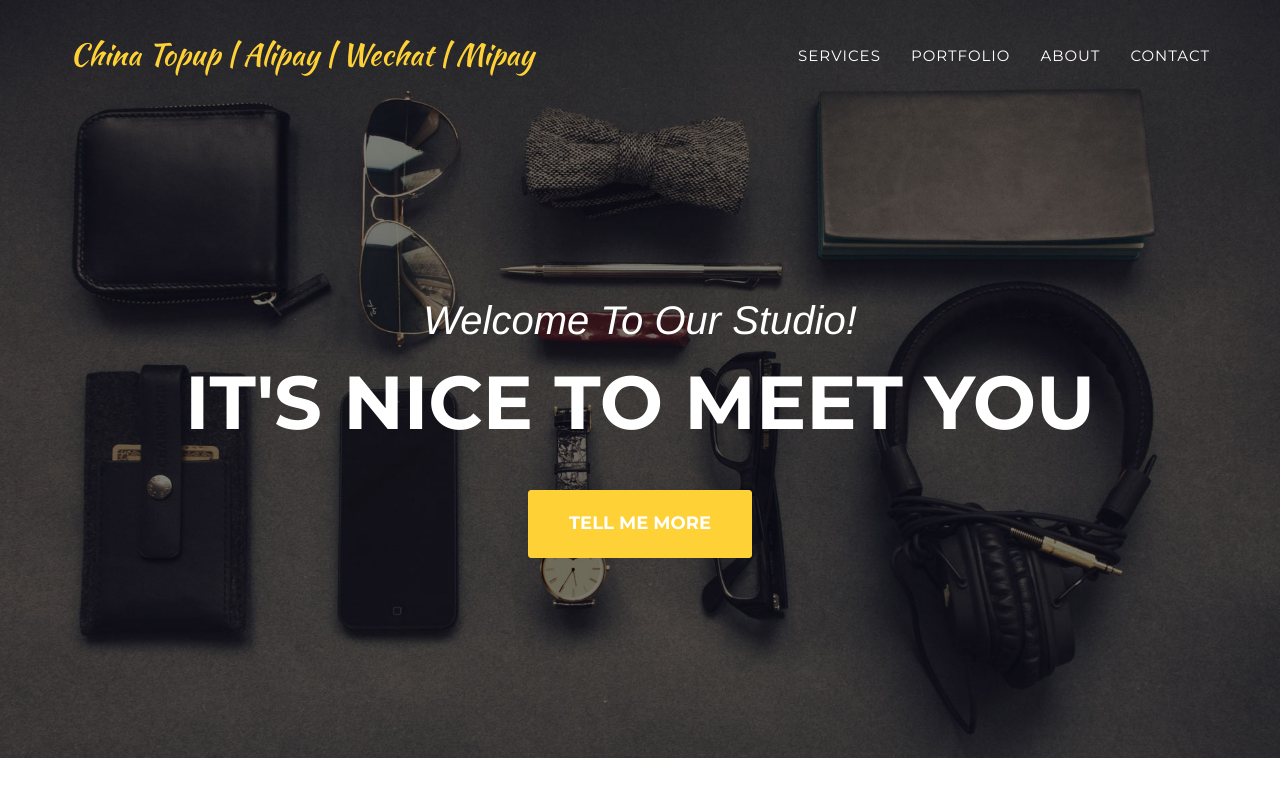
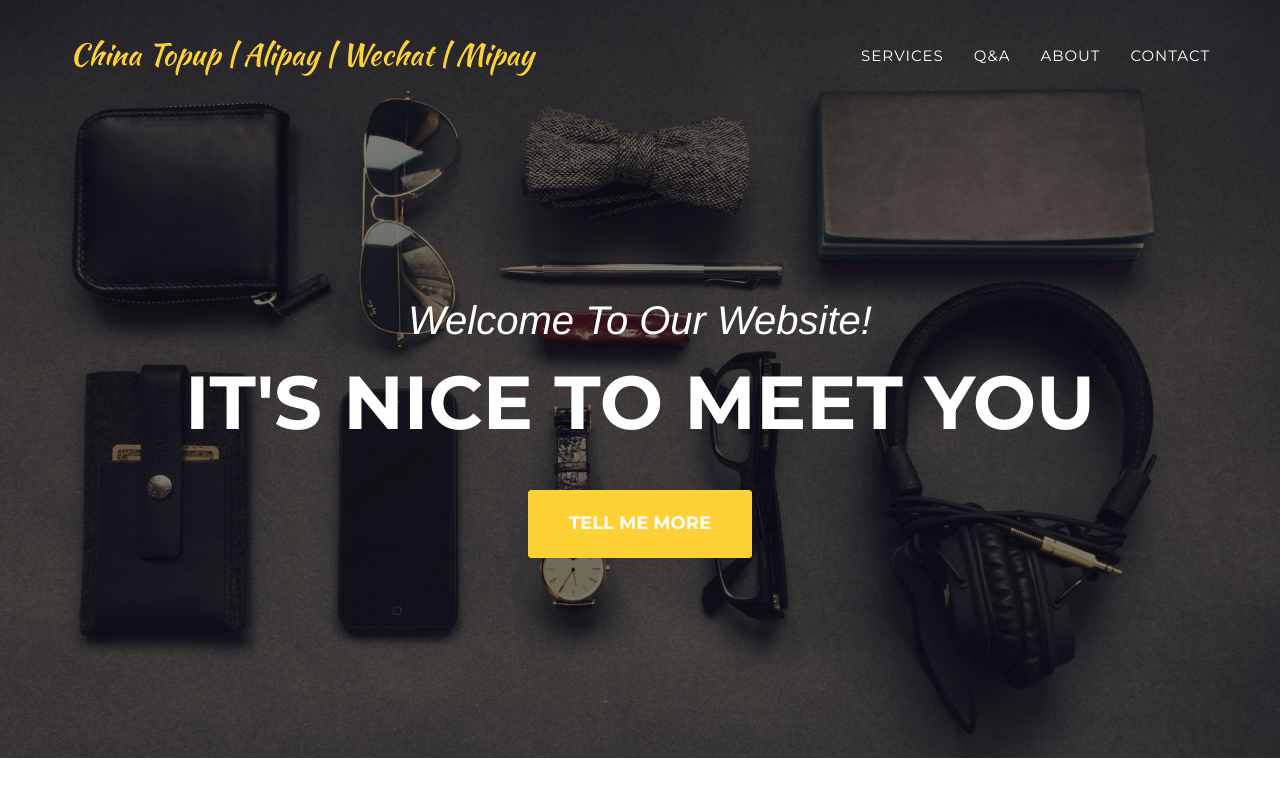
Before and after one commit to xinmingcreative/xinmingcreative.github.io, a Jekyll site: the page built from index.html, in a window 1280 px wide and 900 px high. Shown: the top 797 px of the window. Built offline with Jekyll 4.4.1, drawn with Linux system fonts in a browser that asks for light colours; some web fonts are replaced.

Commit message:
Rename portfolio to Q&A for our scenario

```diff
--- a/_includes/header.html
+++ b/_includes/header.html
@@ -22,7 +22,7 @@
                         <a class="page-scroll" href="#services">Services</a>
                     </li>
                     <li>
-                        <a class="page-scroll" href="#portfolio">Portfolio</a>
+                        <a class="page-scroll" href="#portfolio">Q&A</a>
                     </li>
                     <li>
                         <a class="page-scroll" href="#about">About</a>
@@ -44,7 +44,7 @@
     <header>
         <div class="container">
             <div class="intro-text">
-                <div class="intro-lead-in">Welcome To Our Studio!</div>
+                <div class="intro-lead-in">Welcome To Our Website!</div>
                 <div class="intro-heading">It's Nice To Meet You</div>
                 <a href="#services" class="page-scroll btn btn-xl">Tell Me More</a>
             </div>
```
